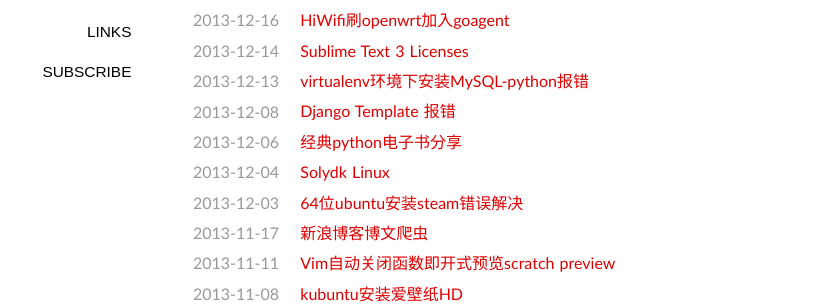
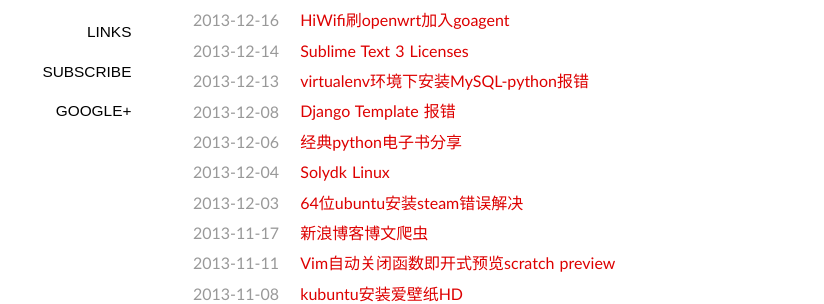
Before and after one commit to suprsvn/suprsvn.github.com, a Jekyll site: the page built from index.html, in a window 1280 px wide. Shown: the part 254-558 px from the top of the page, without its empty margins (147-971 px from the left). Built offline with Jekyll 4.4.1, drawn with Linux system fonts in a browser that asks for light colours; some web fonts are replaced; Markdown is read by kramdown in place of the engine named in the settings; the list of posts is cut into pages by our own code; comment, search, counter and statistics services are not loaded.

Commit message:
modified:   default.html

```diff
--- a/_layouts/default.html
+++ b/_layouts/default.html
@@ -50,6 +50,7 @@
         <span><a title="tags" class="" href="/tags/">Tags</a></span>
         <span><a title="links" class="" href="/links/">Links</a></span>
         <span><a title="subscribe by RSS" class="" href="/feed/">Subscribe</a></span>
+		<span><a href="https://plus.google.com/103586697261491207350" rel="publisher">Google+</a></span>
         </nav>
         <article class="content">
         {{ content }}
```
